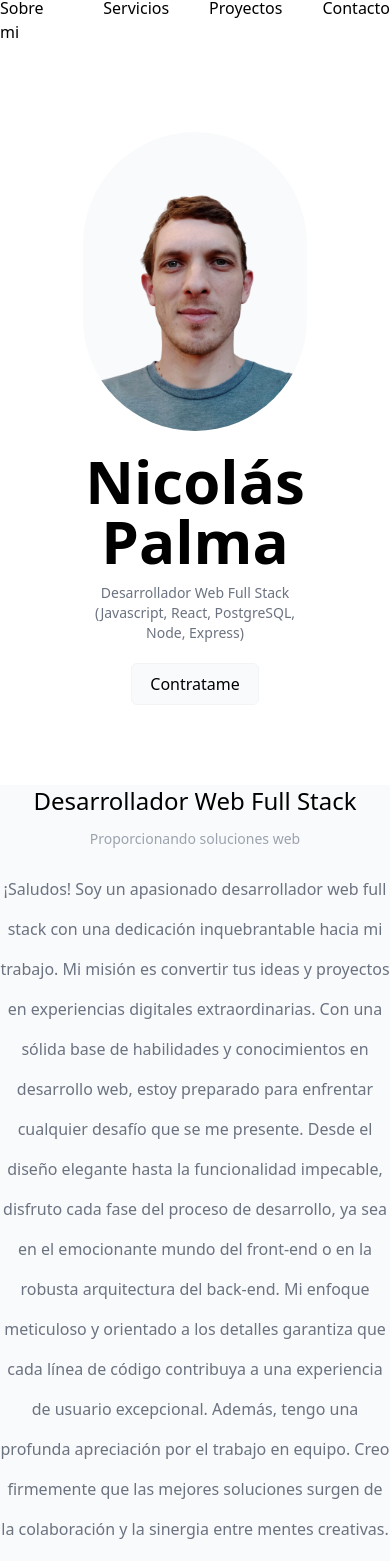
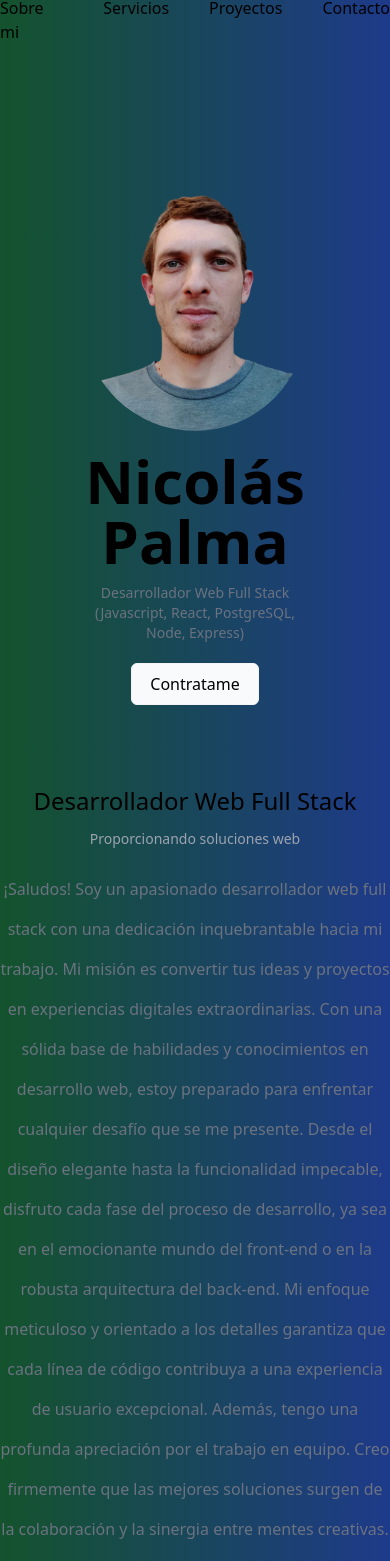
Before and after one commit to ngpalma/portfolio, a React app: page / in a window 390 px wide. Shown: the part 16-1577 px from the top of the page. Built offline with nearby package versions, Linux system fonts and the light colour scheme; no server answers; the HTML template or start-up script is replaced by a standard one.

Commit message:
colours-gradient

```diff
--- a/src/components/About.jsx
+++ b/src/components/About.jsx
@@ -1,6 +1,9 @@
 function About() {
   return (
-    <section id="about" className="sm:p-10 lg:p-20 bg-gray-50">
+    <section
+      id="about"
+      className="sm:p-10 lg:p-20 bg-gradient-to-r from-green-900 to-blue-900"
+    >
       <div className="container mx-auto">
         <div className="sm:columns-1 text-center">
           <div>
--- a/src/components/Contact.jsx
+++ b/src/components/Contact.jsx
@@ -23,7 +23,10 @@ function Contact() {
   };
 
   return (
-    <section className="sm:p-20 p-5" id="contact">
+    <section
+      className="sm:p-20 p-5 bg-gradient-to-r from-green-900 to-blue-900"
+      id="contact"
+    >
       <div className="sm:container mx-auto">
         <h2 className="text-center text-4xl font-bold pb-10">Contacto</h2>
         <div className="w-full sm:flex">
--- a/src/components/Footer.jsx
+++ b/src/components/Footer.jsx
@@ -1,17 +1,12 @@
-import logo from "../assets/Logo.png"
-
+import logo from "../assets/Logo.png";
 
 function Footer() {
   return (
-    <footer className="bg-gray-50 lg:p-20 p-10">
+    <footer className="bg-gradient-to-r from-gray-900 to-black lg:p-20 p-10">
       <section className="container mx-auto">
         <div className="sm:grid justify-between sm:grid-cols-2 lg:grid-cols-4">
           <div className="flex gap-5 flex-col">
-            <img
-              className="h-6 w-1/2"
-              src={logo}
-              alt="logo"
-            />
+            <img className="h-6 w-1/2" src={logo} alt="logo" />
             <p>Contactame para hacer realidad tus ideas</p>
           </div>
 
@@ -65,8 +60,6 @@ function Footer() {
               </li>
             </ul>
           </div>
-
-
         </div>
       </section>
     </footer>
--- a/src/components/Home.jsx
+++ b/src/components/Home.jsx
@@ -1,14 +1,13 @@
 import photo from "../assets/Photo About.png";
-
 
 function Home() {
   return (
-    <section className="p-20">
+    <section className="p-20 bg-gradient-to-r from-green-900 to-blue-900">
       <div className="container mx-auto">
         <div className="flex justify-center">
           <div className="flex flex-col gap-5 text-center">
             <img
-              className="rounded-full bg-gray-50 h-66 w-56 mx-auto"
+              className="rounded-full h-66 w-56 mx-auto"
               src={photo}
             />
             <div className="flex flex-col gap-3">
--- a/src/components/NavBar.jsx
+++ b/src/components/NavBar.jsx
@@ -1,8 +1,6 @@
-import logo from "../assets/Logo.png"
-
 function NavBar() {
   return (
-    <header>
+    <header className="bg-gradient-to-r from-green-900 to-blue-900">
       <div className="container mx-auto">
         <nav className="sm:hidden pt-3 pb-2">
           <ul className="flex justify-center gap-10">
@@ -20,13 +18,7 @@ function NavBar() {
             </li>
           </ul>
         </nav>
-        <nav className="justify-between items-center h-10 p-10 hidden sm:flex">
-          {/* <!-- images --> */}
-          <img
-            className="h-5"
-            src={logo}
-          />
-
+        <nav className="justify-evenly items-center h-10 p-10 hidden sm:flex">
           {/* <!-- menu --> */}
           <ul className="flex gap-10">
             <li className="hover:text-gray-500">
@@ -45,7 +37,7 @@ function NavBar() {
 
           {/* <!-- auth --> */}
           <a
-            className="px-5 py-1 bg-gray-50 rounded-full ring-1 ring-gray-100 hover:bg-white"
+            className="animate-bounce px-5 py-1 bg-gray-50 rounded-full ring-1 ring-gray-100 hover:bg-white"
             href="#contact"
           >
             Contratame
--- a/src/components/Projects.jsx
+++ b/src/components/Projects.jsx
@@ -7,7 +7,10 @@ import petpal from "../assets/PetPal.png";
 
 function Projects() {
   return (
-    <section className="lg:p-20 p-5" id="portfolio">
+    <section
+      className="lg:p-20 p-5 bg-gradient-to-r from-green-900 to-blue-900"
+      id="portfolio"
+    >
       <div className="lg:container mx-auto">
         <h2 className="text-center text-4xl font-bold pb-10">Proyectos</h2>
         <div className="lg:columns-4 sm:columns-2">
--- a/src/components/Services.jsx
+++ b/src/components/Services.jsx
@@ -1,6 +1,9 @@
 function Services() {
   return (
-    <section id="services" className="sm:p-10 lg:p-20 p-5">
+    <section
+      id="services"
+      className="sm:p-10 lg:p-20 p-5 bg-gradient-to-r from-green-900 to-blue-900"
+    >
       <div className="sm:container mx-auto">
         <h2 className="text-center text-4xl font-bold pt-10 sm:pt-0 pb-10">
           Servicios
```
